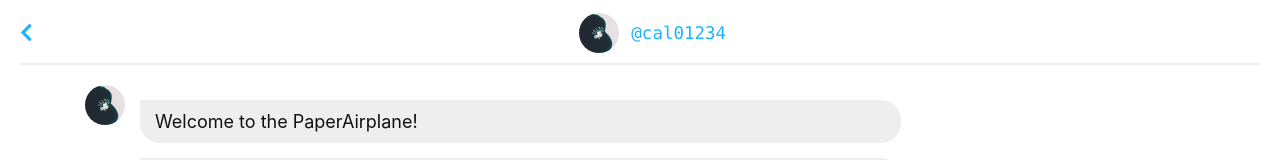
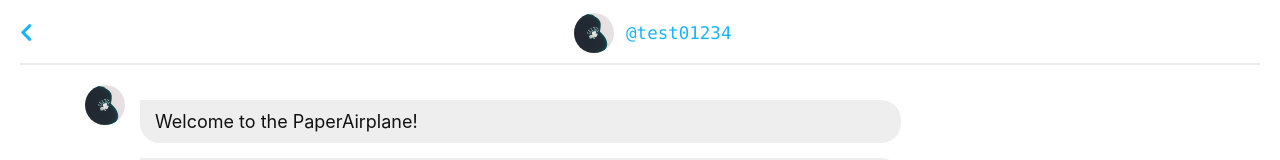
Before and after one commit to okuxxbos20/PaperAirplane, a Vue app: page /class in a window 1280 px wide. Shown: the top 160 px of the page. Built offline with nearby package versions, Linux system fonts and the light colour scheme; what vue-beautiful-chat, vue-js-toggle-button would draw is missing.

Commit message:
make "class" dir and "index.vue"

```diff
--- a/src/components/class.vue
+++ b/src/components/class/index.vue
@@ -7,9 +7,9 @@
       </router-link>
       <ul class="h-info">
         <li>
-          <img src="../assets/okuicon.jpg" alt="logo" class="chat-thumbnail" @click="chatHeaderInfo()">
+          <img src="../../assets/okuicon.jpg" alt="logo" class="chat-thumbnail" @click="chatHeaderInfo()">
         </li>
-        <li><p class="class-code"><code>@cal01234</code></p></li>
+        <li><p class="class-code"><code>@test01234</code></p></li>
       </ul>
 
       <div class="overlay" v-show="this.showInfo">
@@ -18,7 +18,7 @@
             <li><i class="fas fa-times close-icon" @click="chatHeaderInfo()"></i></li>
           </ul>
           <div class="class-info row">
-            <img src="../assets/okuicon.jpg" alt="logo" class="chat-thumbnail col-xs-2">
+            <img src="../../assets/okuicon.jpg" alt="logo" class="chat-thumbnail col-xs-2">
             <p class="ppl-num col-xs-9"><code>50</code>Audiencies</p>
           </div>
           <div class="bio">this is infomation.Using media queries are a popular technique for delivering a tailored style sheet (responsive web design) to desktops, laptops, tablets, and mobile phones.You can also use media queries to specify that certain styles are only for printed documents or for screen readers (mediatype: print, screen, or speech).this is infomation.Using media queries are a popular technique for delivering a tailored style sheet (responsive web design) to desktops, laptops, tablets, and mobile phones.You can also use media queries to specify that certain styles are only for printed documents or for screen readers (mediatype: print, screen, or speech).this is infomation.Using media queries are a popular technique for delivering a tailored style sheet (responsive web design) to desktops, laptops, tablets, and mobile phones.</div>
@@ -30,7 +30,7 @@
     <div class="window container" :class="{ blur_place: this.showInfo }">
       <div class="person row">
         <div class="profile col-xs-1">
-          <img src="../assets/okuicon.jpg" alt="logo" class="profile-thumbnail">
+          <img src="../../assets/okuicon.jpg" alt="logo" class="profile-thumbnail">
         </div>
         <div class="zone col-xs-8">
           <div class="" v-for="(item, idx) in this.msgArray" :key="item[idx]">
--- a/src/routes.js
+++ b/src/routes.js
@@ -12,7 +12,7 @@ import HowtoComp from './components/howto/howto';
 import TermsComp from './components/howto/terms';
 import PrivacyComp from './components/howto/privacy';
 //class
-import ClassComp from './components/class';
+import ClassComp from './components/class/';
 import ClassDemoComp from './components/class-demo';
 
 export const routes = [{
```
